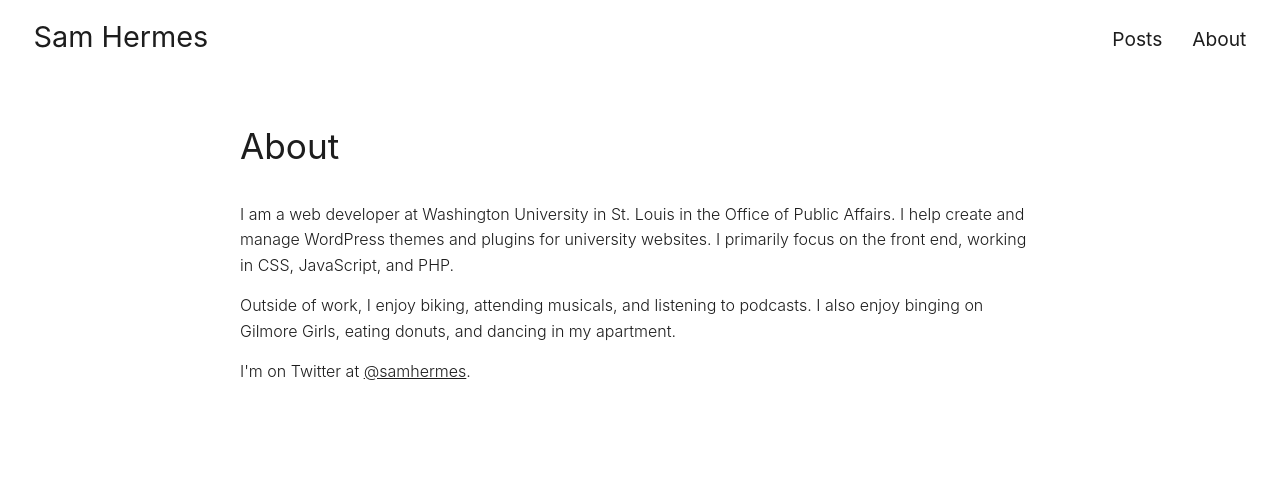
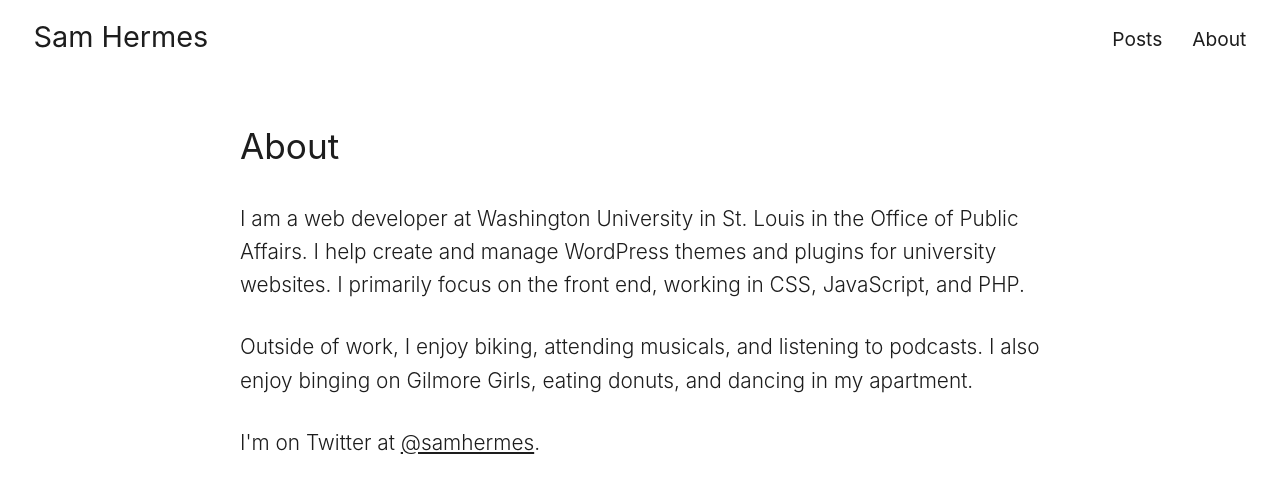
Before and after one commit to samhermes/samhermes.github.io, a Jekyll site: the page built from about.md, in a window 1280 px wide. Shown: the top 493 px of the page. Built offline with Jekyll 4.4.1, drawn with Linux system fonts in a browser that asks for light colours.

```diff
--- a/_sass/_layout.scss
+++ b/_sass/_layout.scss
@@ -251,8 +251,11 @@
     }
   }
   p {
+    font-size: 1.05rem;
     line-height: 1.6;
+    margin-bottom: 1.8rem;
     @media screen and (min-width: 37.5em) {
+      font-size: 1.3rem;
     }
   }
   a {
```
